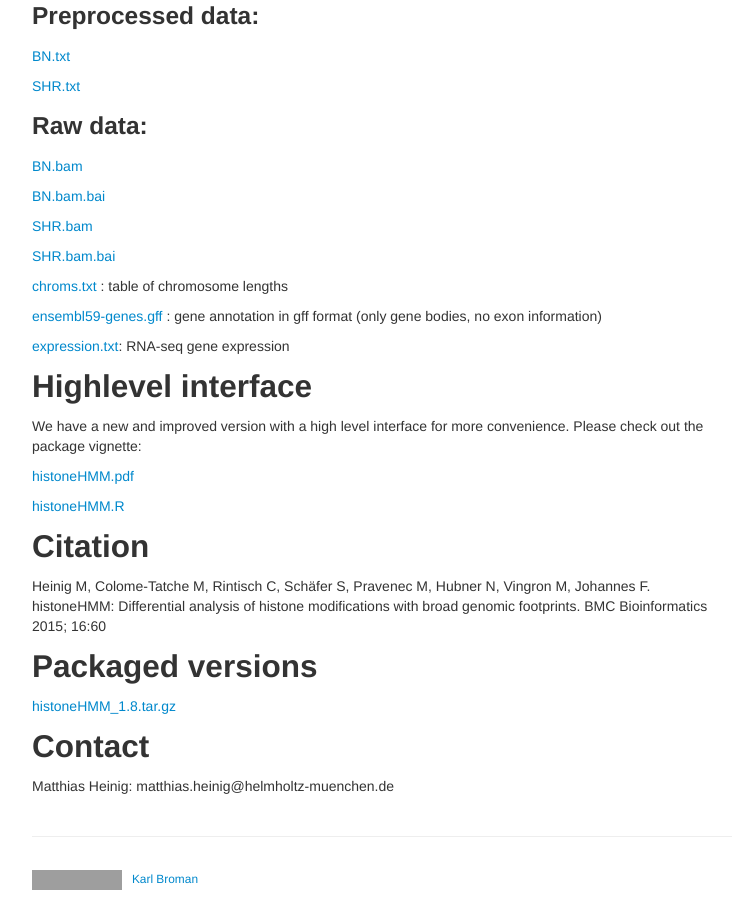
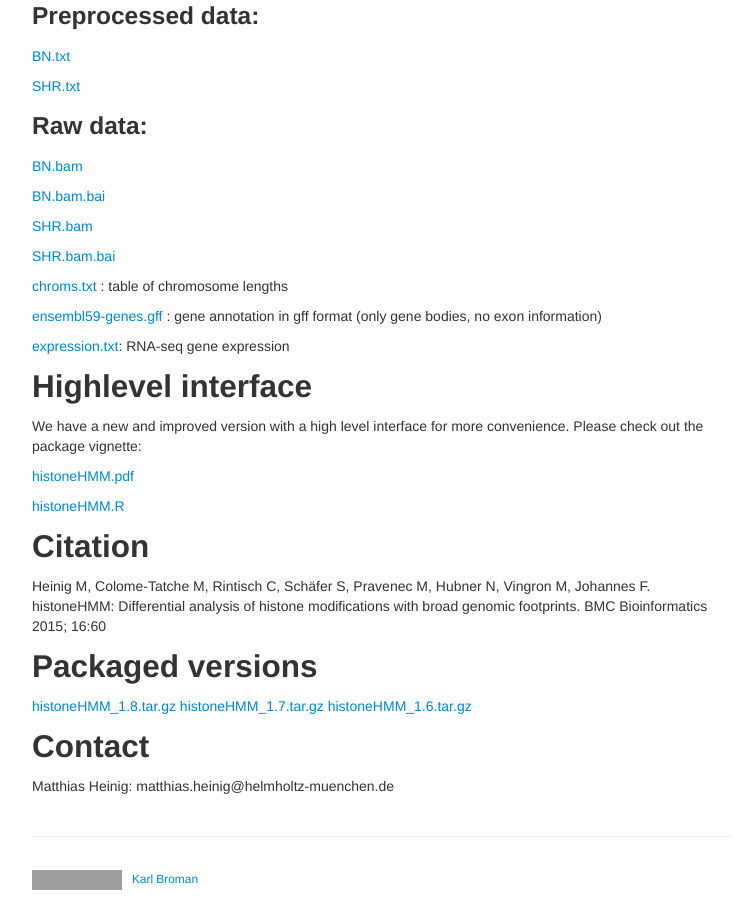
Before and after one commit to matthiasheinig/histoneHMM, a Jekyll site: the page built from index.md, in a window 1280 px wide and 900 px high, scrolled down 677 px. Shown: the whole window, without its empty margins (258-996 px from the left). Built offline with Jekyll 4.4.1, drawn with Linux system fonts in a browser that asks for light colours; grey boxes are pictures that could not be loaded.

Commit message:
added tar.gz for older versions

```diff
--- a/index.md
+++ b/index.md
@@ -65,8 +65,10 @@ We have a new and improved version with a high level interface for more convenie
 Heinig M, Colome-Tatche M, Rintisch C, Schäfer S, Pravenec M, Hubner N, Vingron M, Johannes F. histoneHMM: Differential analysis of histone modifications with broad genomic footprints. BMC Bioinformatics 2015; 16:60
 
 ## Packaged versions
+
 [histoneHMM_1.8.tar.gz](histoneHMM_1.8.tar.gz)
-
+[histoneHMM_1.7.tar.gz](histoneHMM_1.7.tar.gz)
+[histoneHMM_1.6.tar.gz](histoneHMM_1.6.tar.gz)
 
 ## Contact
 
```
Also changed, not shown: 2 other files.
